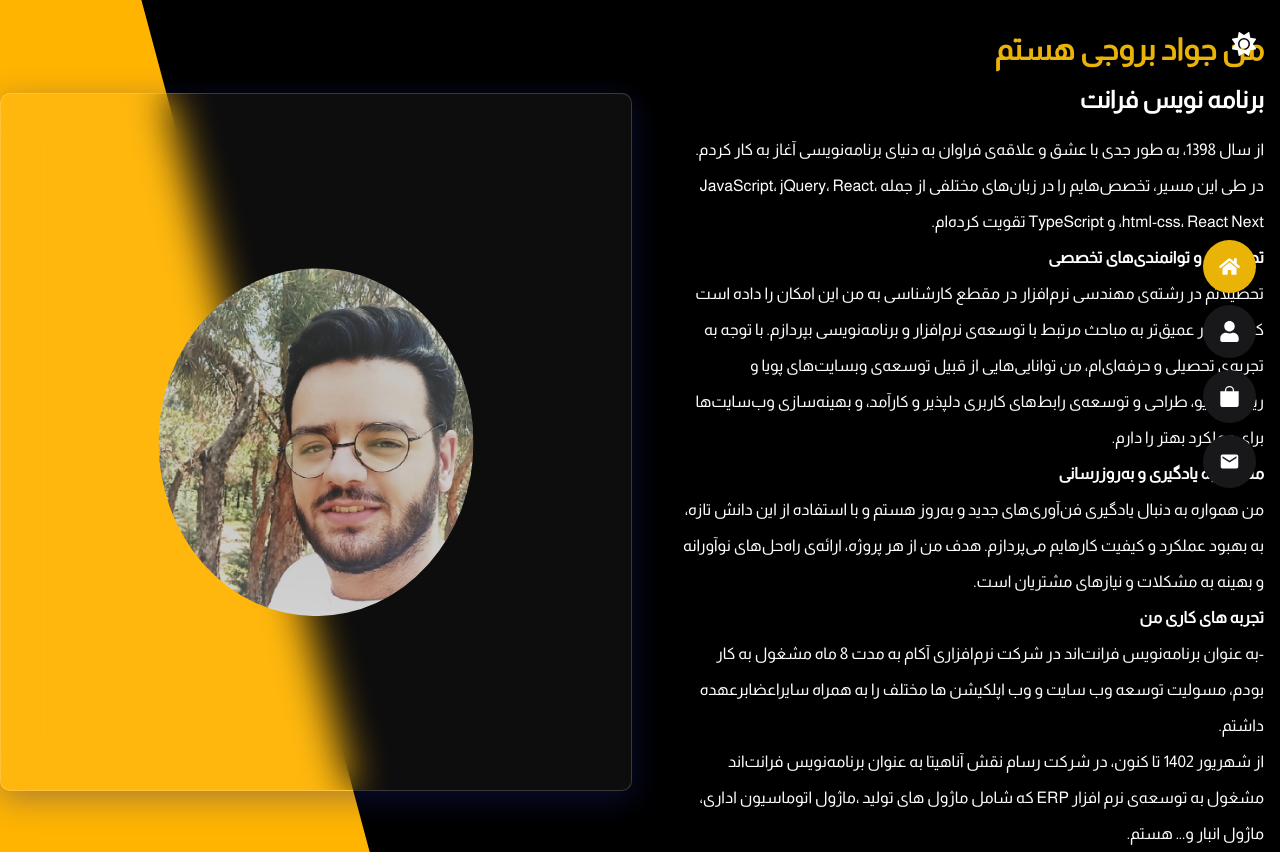
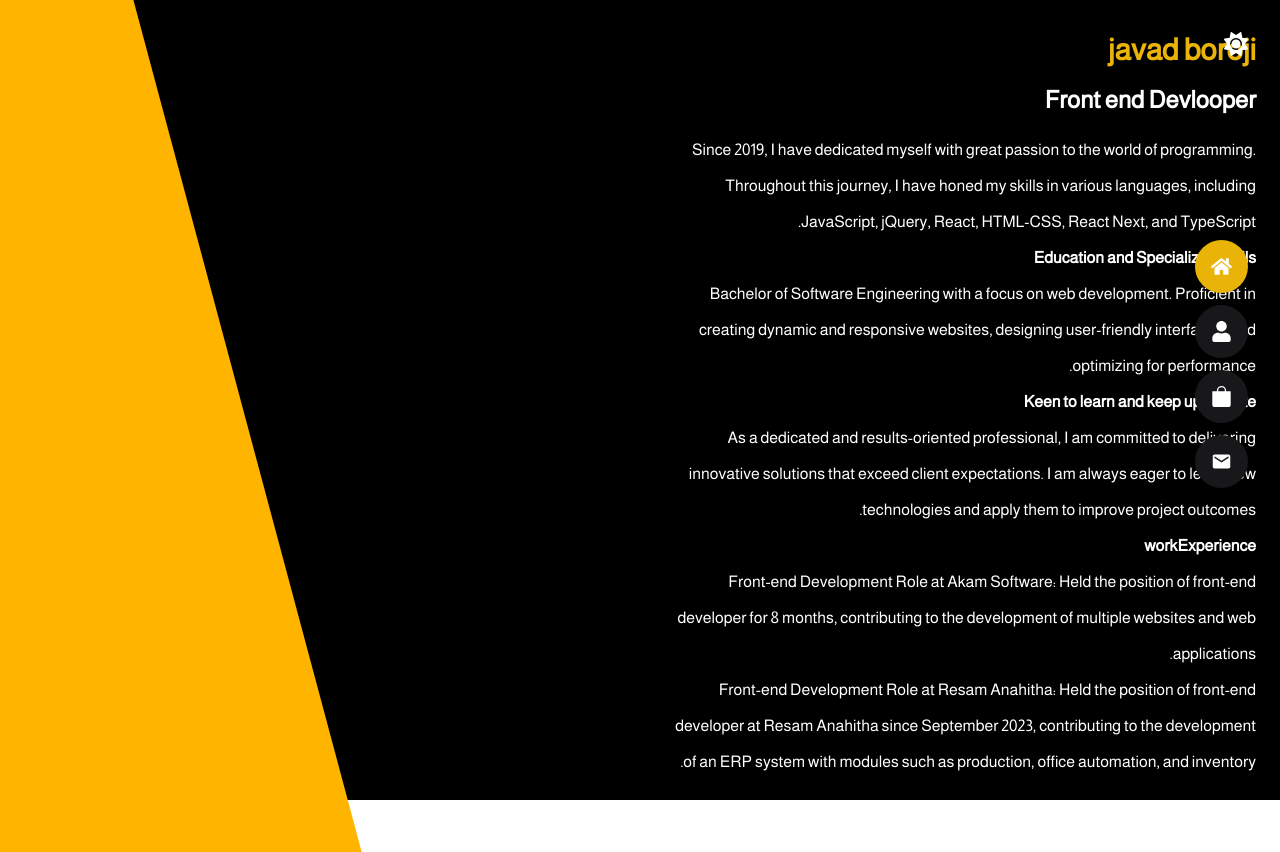
Before and after one commit to javadboroji/portfolio, a Next.js app: page / in a window 1280 px wide. After the commit the page ends 800 px from the top, so only its background shows below. Built offline with nearby package versions, Linux system fonts and the light colour scheme.

Commit message:
fet:add next-intle and update description component

```diff
--- a/app/Components/Home/Description.tsx
+++ b/app/Components/Home/Description.tsx
@@ -1,30 +1,43 @@
-import { Col } from 'antd'
-import React from 'react'
+
+import { Col } from "antd";
+import { useTranslations } from "next-intl";
+import React from "react";
 
 function Description() {
-    return (
-        <Col xs={22} lg={12} >
-            <div className='flex flex-col items-center flex-col mx-4'>
-                <p className='text-yellow-500 font-bold text-3xl text-right w-full  mb-4'> من جواد بروجی هستم</p>
-                <p className=' dark:text-white text-black font-bold text-2xl text-right w-full mb-4 '> برنامه نویس فرانت</p>
-                <p className=' dark:text-white text-black font-medium text-base text-right leading-9 ml-4 '>
-                    از سال 1398، به طور جدی با عشق و علاقه‌ی فراوان به دنیای برنامه‌نویسی آغاز به کار کردم. در طی این مسیر، تخصص‌هایم را در زبان‌های مختلفی از جمله JavaScript، jQuery، React، html-css، React Next، و TypeScript تقویت کرده‌ام.
-                    <br /> <span className='font-bold w-full'>      تحصیلات و توانمندی‌های تخصصی</span><br />
+  const t = useTranslations("HomePage");
 
-                    تحصیلاتم در رشته‌ی مهندسی نرم‌افزار در مقطع کارشناسی به من این امکان را داده است که به طور عمیق‌تر به مباحث مرتبط با توسعه‌ی نرم‌افزار و برنامه‌نویسی بپردازم. با توجه به تجربه‌ی تحصیلی و حرفه‌ای‌ام، من توانایی‌هایی از قبیل توسعه‌ی وبسایت‌های پویا و ریسپانسیو، طراحی و توسعه‌ی رابط‌های کاربری دلپذیر و کارآمد، و بهینه‌سازی وب‌سایت‌ها برای عملکرد بهتر را دارم.
-
-                    <br /><span className='font-bold'>      مشتاق به یادگیری و به‌روزرسانی</span><br />
-                    من همواره به دنبال یادگیری فن‌آوری‌های جدید و به‌روز هستم و با استفاده از این دانش تازه، به بهبود عملکرد و کیفیت کارهایم می‌پردازم. هدف من از هر پروژه، ارائه‌ی راه‌حل‌های نوآورانه و بهینه به مشکلات و نیازهای مشتریان است.
-                    <br /> <span className='font-bold'> تجربه های کاری من</span><br />
-
-                    -به عنوان برنامه‌نویس فرانت‌اند در شرکت نرم‌افزاری آکام به مدت 8 ماه مشغول به کار بودم، مسولیت توسعه وب سایت و وب اپلکیشن ها مختلف را به همراه سایراعضابرعهده داشتم.
-                   <br></br>
-                    از شهریور 1402 تا کنون، در شرکت رسام نقش آناهیتا به عنوان برنامه‌نویس فرانت‌اند مشغول به توسعه‌ی نرم افزار ERP که شامل ماژول های تولید ،ماژول اتوماسیون اداری، ماژول انبار و... هستم.
-
-                </p>
-            </div>
-        </Col>
-    )
+  return (
+    <Col xs={22} lg={12}>
+      <div className="flex flex-col items-center flex-col mx-4">
+        <p className="text-yellow-500 font-bold text-3xl text-right w-full  mb-4">
+          {" "}
+          {t("userName")}
+        </p>
+        <p className=" dark:text-white text-black font-bold text-2xl text-right w-full mb-4 ">
+            {t("jobPosition")}
+        </p>
+        <p className=" dark:text-white text-black font-medium text-base text-right leading-9 ml-4 ">
+            {t("description")}
+          <br />{" "}
+          <span className="font-bold w-full">
+            {" "}
+            {t("educationTitle")}
+          </span>
+          <br />
+          {t("educationDescription")}
+          <br />
+          <span className="font-bold">{t("learningTitle")} </span>
+          <br />
+          {t("learningDescription")}
+          <br /> <span className="font-bold"> {t("workExperienceTitle")}</span>
+          <br />
+          {t("workExperienceDescription1")}
+          <br></br>
+          {t("workExperienceDescription2")}
+        </p>
+      </div>
+    </Col>
+  );
 }
 
-export default Description
+export default Description;
--- a/app/Components/Home/HomeWrapper.tsx
+++ b/app/Components/Home/HomeWrapper.tsx
@@ -8,7 +8,7 @@ function HomeWrapper() {
     <div className='container flex-wrap flex px-2'>
       <Row className='flex items-center'>
         <Description />
-        <Avatar />
+        {/* <Avatar /> */}
       </Row>
     </div>
   )
--- a/app/layout.tsx
+++ b/app/layout.tsx
@@ -1,20 +1,28 @@
 import type { Metadata } from "next";
 import { Inter } from "next/font/google";
 import "./globals.css";
+import { getLocale, getMessages } from "next-intl/server";
+import { NextIntlClientProvider } from "next-intl";
 
 export const metadata: Metadata = {
   title: "Create Next App",
   description: "Generated by create next app",
 };
 
-export default function RootLayout({
+export default async function RootLayout({
   children,
 }: Readonly<{
   children: React.ReactNode;
 }>) {
+  const locale = await getLocale();
+  const messages = await getMessages();
+
   return (
-    <html lang="fa" dir="rtl">
+    <html lang={locale} dir="rtl">
+        <NextIntlClientProvider messages={messages}>
+
           <body>{children}</body>
+        </NextIntlClientProvider>
     </html>
   );
 }
--- /dev/null
+++ b/i18n/request.js
@@ -0,0 +1,11 @@
+"use server"
+import {getRequestConfig} from 'next-intl/server';
+
+export default getRequestConfig(async () => {
+  const locale = 'en';
+
+  return {
+    locale,
+    messages: (await import(`../messages/${locale}.json`)).default
+  };
+});
--- /dev/null
+++ b/messages/en.json
@@ -0,0 +1,14 @@
+{
+  "HomePage": {
+    "userName": "javad boroji",
+    "jobPosition": "Front end Devlooper",
+    "description": "Since 2019, I have dedicated myself with great passion to the world of programming. Throughout this journey, I have honed my skills in various languages, including JavaScript, jQuery, React, HTML-CSS, React Next, and TypeScript.",
+    "educationTitle": "Education and Specialized Skills",
+    "educationDescription": "Bachelor of Software Engineering with a focus on web development. Proficient in creating dynamic and responsive websites, designing user-friendly interfaces, and optimizing for performance.",
+    "learningTitle": "Keen to learn and keep up-to-date",
+    "learningDescription": "As a dedicated and results-oriented professional, I am committed to delivering innovative solutions that exceed client expectations. I am always eager to learn new technologies and apply them to improve project outcomes.",
+    "workExperienceTitle": "workExperience",
+    "workExperienceDescription1": "Front-end Development Role at Akam Software: Held the position of front-end developer for 8 months, contributing to the development of multiple websites and web applications.",
+    "workExperienceDescription2": "Front-end Development Role at Resam Anahitha: Held the position of front-end developer at Resam Anahitha since September 2023, contributing to the development of an ERP system with modules such as production, office automation, and inventory."
+  }
+}
--- /dev/null
+++ b/messages/fa.json
@@ -0,0 +1,14 @@
+{
+  "HomePage": {
+    "userName": "جواد بروجی",
+    "jobPosition": "برنامه نویس فرانت ",
+    "description": "از سال 1398، به طور جدی با عشق و علاقه‌ی فراوان به دنیای برنامه‌نویسیآغاز به کار کردم. در طی این مسیر، تخصص‌هایم را در زبان‌های مختلفی ازجمله JavaScript، jQuery، React، html-css، React Next، و TypeScriptتقویت کرده‌ام",
+    "educationTitle": "تحصیلات و توانمندی‌های تخصصی",
+    "educationDescription": "تحصیلاتم در رشته‌ی مهندسی نرم‌افزار در مقطع کارشناسی به من این امکانرا داده است که به طور عمیق‌تر به مباحث مرتبط با توسعه‌ی نرم‌افزار و برنامه‌نویسی بپردازم. با توجه به تجربه‌ی تحصیلی و حرفه‌ای‌ام، من توانایی‌هایی از قبیل توسعه‌ی وبسایت‌های پویا و ریسپانسیو، طراحی و توسعه‌ی رابط‌های کاربری دلپذیر و کارآمد، و بهینه‌سازی وب‌سایت‌ها برایعملکرد بهتر را دارم.",
+    "learningTitle": "مشتاق به یادگیری و به‌روزرسانی",
+    "learningDescription": "من همواره به دنبال یادگیری فن‌آوری‌های جدید و به‌روز هستم و با استفاده از این دانش تازه، به بهبود عملکرد و کیفیت کارهایم می‌پردازم. هدف من از هر پروژه، ارائه‌ی راه‌حل‌های نوآورانه و بهینه به مشکلات و نیازهای  مشتریان است.",
+    "workExperienceTitle": "تجربه های کاری من",
+    "workExperienceDescription1": "  -به عنوان برنامه‌نویس فرانت‌اند در شرکت نرم‌افزاری آکام به مدت 8 ماه مشغول به کار بودم، مسولیت توسعه وب سایت و وب اپلکیشن ها مختلف را به همراه سایراعضابرعهده داشتم.",
+    "workExperienceDescription2": "از شهریور 1402 تا کنون، در شرکت رسام نقش آناهیتا به عنوان برنامه‌نویس  فرانت‌اند مشغول به توسعه‌ی نرم افزار ERP که شامل ماژول های تولید ،ماژول اتوماسیون اداری، ماژول انبار و... هستم."
+  }
+}
--- a/next.config.mjs
+++ b/next.config.mjs
@@ -1,7 +1,8 @@
+import createNextIntlPlugin from 'next-intl/plugin';
+
+const withNextIntl = createNextIntlPlugin();
+
 /** @type {import('next').NextConfig} */
-const nextConfig = {
-        output: 'standalone',
+const nextConfig = {};
 
-};
-
-export default nextConfig;
+export default withNextIntl(nextConfig);
--- a/package.json
+++ b/package.json
@@ -12,6 +12,7 @@
     "antd": "^5.15.4",
     "aos": "^2.3.4",
     "next": "14.1.4",
+    "next-intl": "^3.19.1",
     "react": "^18",
     "react-dom": "^18",
     "react-icons": "^5.0.1"
```
Also changed, not shown: 1 other file (tests, documents, lock files or other folders).
